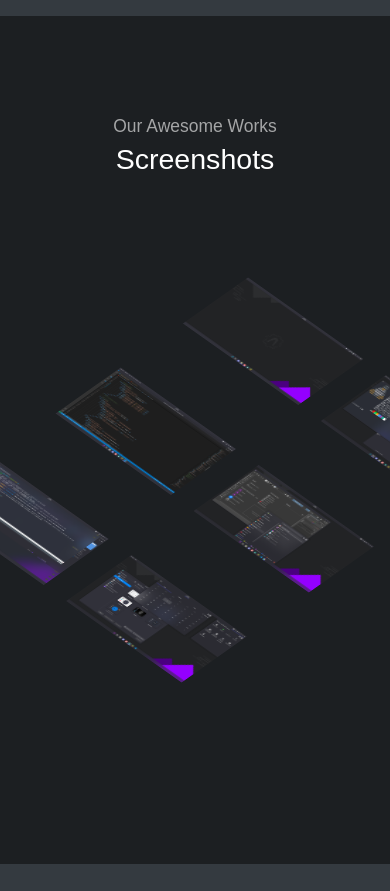
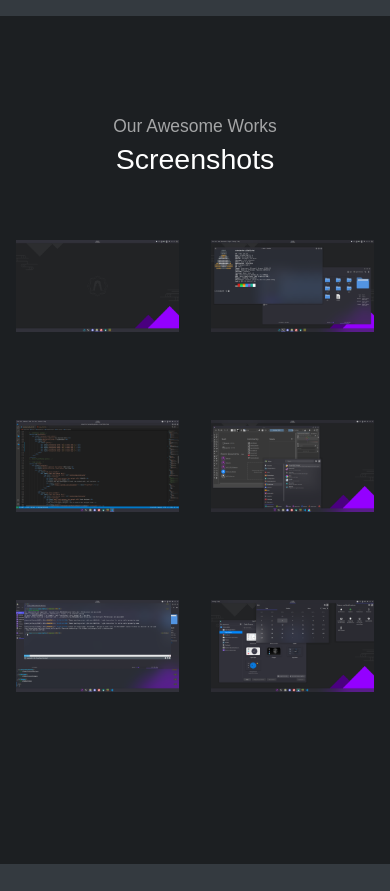
Before and after one commit to AxOS-project/axos-project.github.io, a PHP site: page /index.html in a window 390 px wide; the page is wider, and only the part inside the window is pictured. Shown: the part 4385-5276 px from the top of that part. Run offline with PHP 8.4, Linux system fonts and the light colour scheme.

Commit message:
Add files via upload

```diff
--- a/assets/css/responsive.css
+++ b/assets/css/responsive.css
@@ -22,6 +22,18 @@
     .navbar-nav .nav-link {
         padding-right: 0;
         padding-left: 0;
+    }
+    .grid {
+      width: 100%;
+      max-width: 60rem;
+      margin-left: auto;
+      margin-right: auto;
+
+      display: contents;
+      -webkit-box-orient: horizontal;
+      -webkit-box-direction: normal;
+      flex-direction: row;
+      flex-wrap: wrap;
     }
 }
 
```
